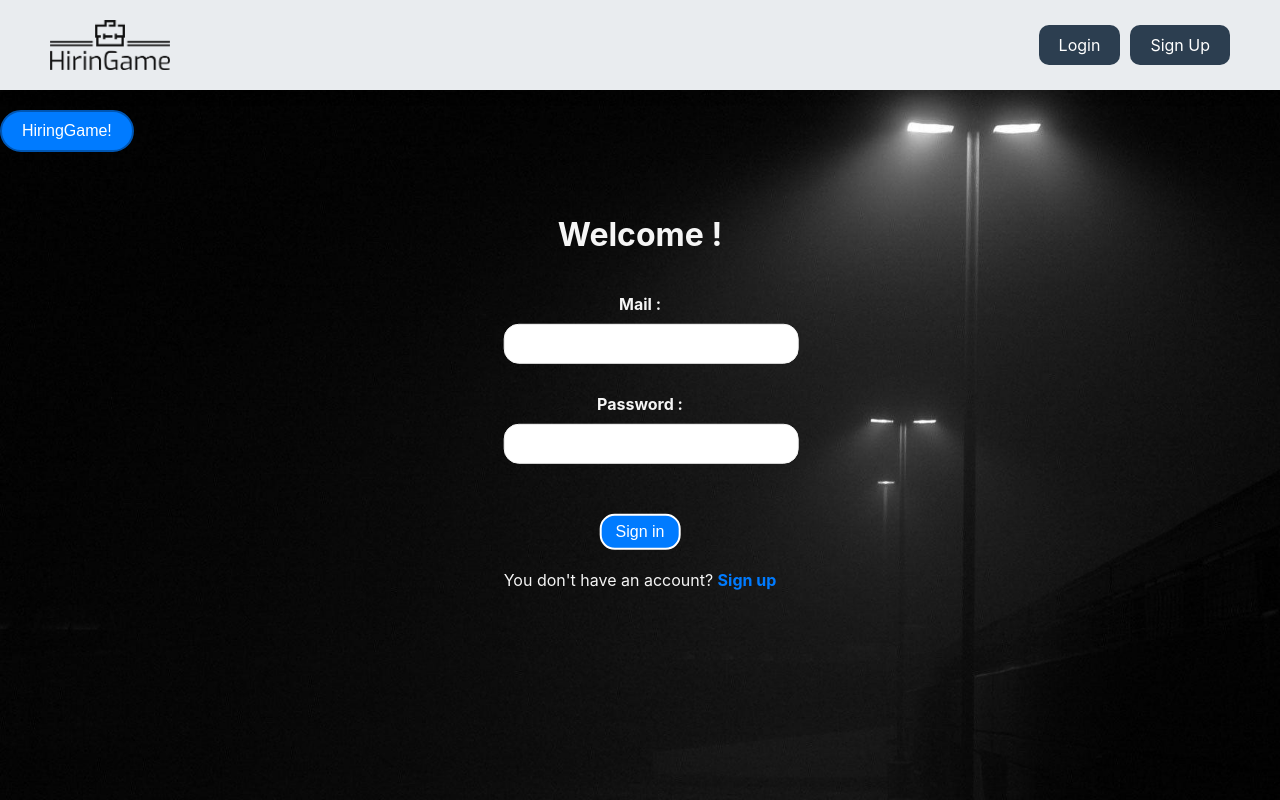
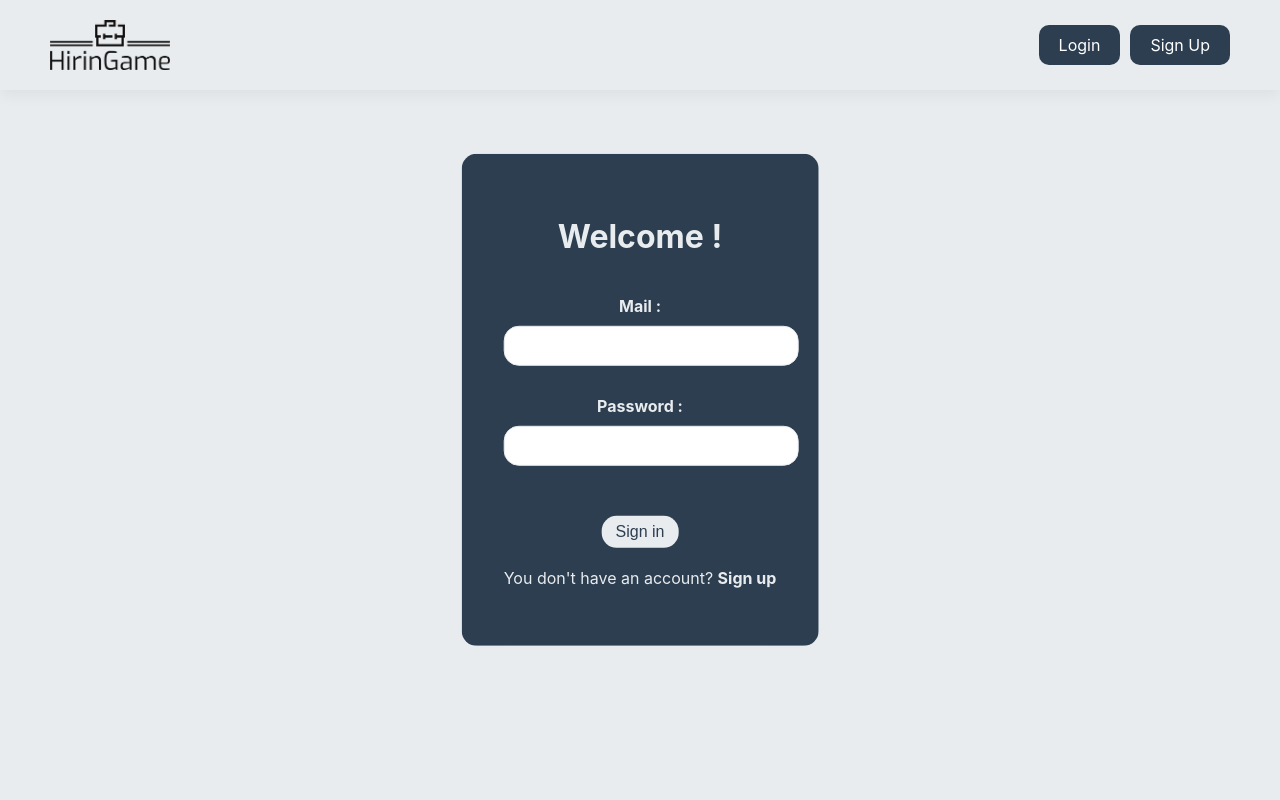
Before and after one commit to mehrdadzeinali/HiringGameFront, a React (Create React App) app in the folder front/: page /login in a window 1280 px wide. Built offline with nearby package versions, Linux system fonts and the light colour scheme.

Commit message:
edit login page

```diff
--- a/front/src/pages/Authentification/Login/Login.css
+++ b/front/src/pages/Authentification/Login/Login.css
@@ -1,5 +1,5 @@
-.login-page .background-container {
-  background-image: url('../../../../src/assets/images/image4.jpg');
+.login-page  {
+  background-color: #E9ECEF;
   background-size: cover;
   background-repeat: no-repeat;
   background-position: center center;
@@ -17,7 +17,7 @@
   padding: 40px;
   border: 2px solid transparent;
   border-radius: 15px;
-  background-color: transparent;
+  background-color: #2C3E50;
   box-shadow: 0 2px 5px transparent;
   position: absolute;
   top: 50%;
@@ -30,33 +30,35 @@
 .login-container h1 {
   text-align: center;
   margin-bottom: 40px;
-  color: whitesmoke;
+  color: #E9ECEF; /* Changed to match the home page */
 }
 
 .input-container {
   margin-bottom: 30px;
-  color: whitesmoke;
+  color: #E9ECEF; /* Changed to match the home page */
 }
 
 label {
   display: block;
   font-weight: bold;
   margin-bottom: 10px;
+  color: #E9ECEF; /* Changed to match the home page */
 }
 
 input[type="text"],
 input[type="password"] {
   width: 100%;
   padding: 10px;
-  border: 1px solid whitesmoke;
+  border: 1px solid #E9ECEF; /* Adjusted to match the button background color */
   border-radius: 15px;
   font-size: 16px;
+  color: black; /* Changed to match the home page */
 }
 
 button {
   margin-top: 20px;
-  background-color: #007bff;
-  color: whitesmoke;
+  background-color: #E9ECEF; /* Changed to match the home page */
+  color: #2C3E50; /* Adjusted to match the button text color */
   border: none;
   border-radius: 15px;
   padding: 7px 14px;
@@ -65,55 +67,23 @@ button {
 }
 
 button:hover {
-  background-color: gray;
+  box-shadow: 0 4px 8px rgba(0, 0, 0, 0.08);
+  transform: translateY(-3px);
 }
 
 .login-container p {
   font-size: 16px;
   margin-top: 20px;
-  color: whitesmoke;
+  color: #E9ECEF; /* Changed to match the home page */
 }
 
 .login-container a {
-  color: #007bff;
+  color: #E9ECEF; /* Adjusted to match the button background color */
   text-decoration: none;
   font-weight: bold;
 }
 
 .login-container a:hover {
   text-decoration: underline;
+  color: black; /* Changed to match the home page */
 }
-
-.Home-button {
-  margin-top: 20px;
-  background-color: #007bff;
-  color: #fff;
-  border: 2px solid #0056b3;
-  border-radius: 25px;
-  padding: 10px 20px;
-  font-size: 16px;
-  cursor: pointer;
-  transition: all 0.3s ease;
-}
-
-.Home-button:hover {
-  background-color: #0056b3;
-  border: 2px solid #007bff;
-}
-
-.Signin-button {
-  margin-top: 20px;
-  background-color: #007bff;
-  color: #fff;
-  border: 2px solid #ffffff;
-  border-radius: 15px;
-  padding: 7px 14px;
-  font-size: 16px;
-  cursor: pointer;
-  transition: all 0.3s ease;
-}
-
-.Signin-button:hover {
-  background-color: gray;
-  border: 2px solid #007bff;
-}
--- a/front/src/pages/Authentification/Login/Login.js
+++ b/front/src/pages/Authentification/Login/Login.js
@@ -36,10 +36,7 @@ function LoginPage() {
 
   return (
     <div className="login-page">
-      <div className="background-container"></div>
-      <Link to="/home">
-        <button className="Home-button">HiringGame!</button>
-      </Link>
+      <div className="login-container"></div>
       <div className="login-container">
         <h1>Welcome !</h1>
         <form onSubmit={handleSubmit}>
```
